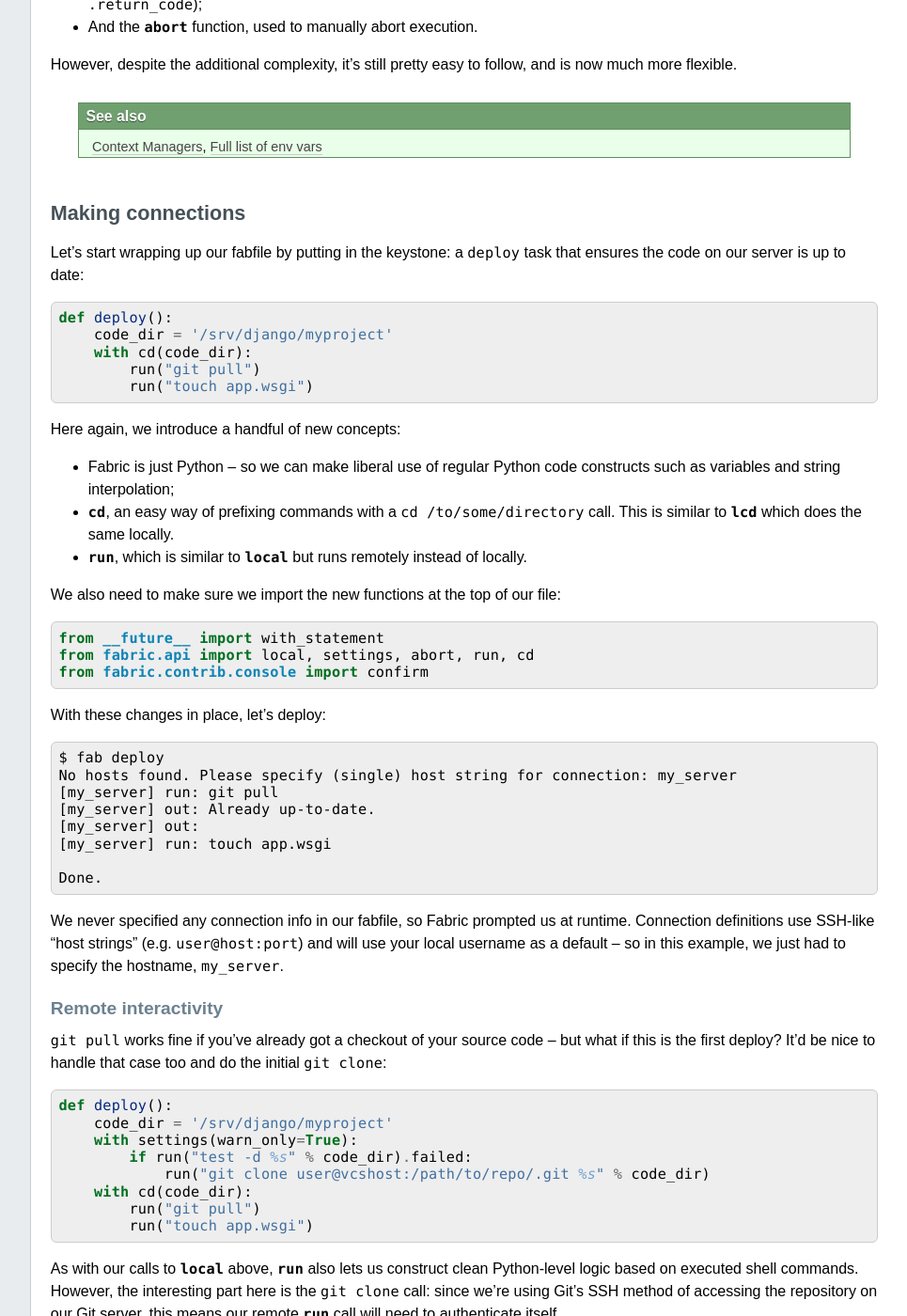
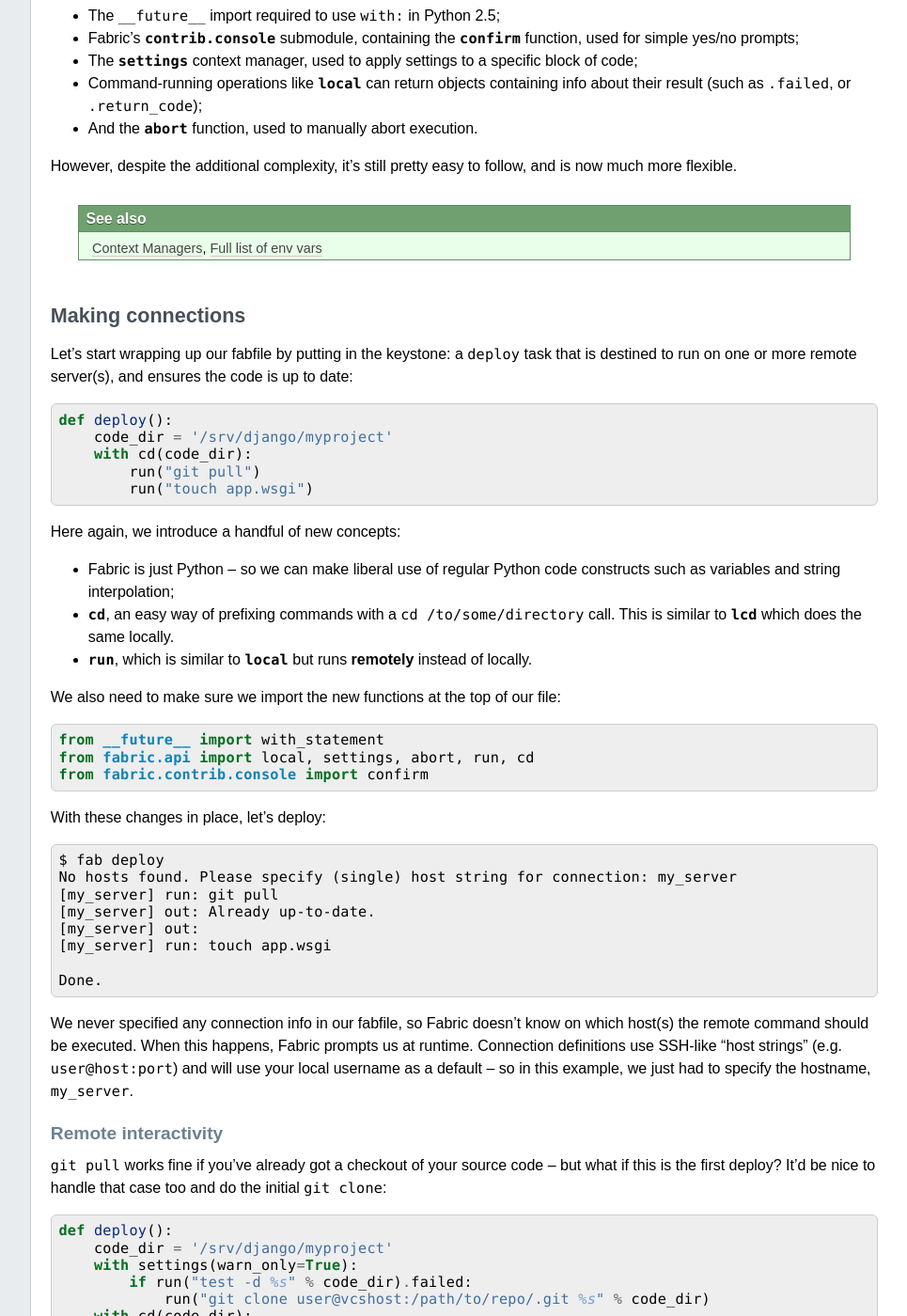
Before and after one commit to fabric/fabric, a Sphinx documentation site: the page built from docs/tutorial.rst, in a window 1280 px wide and 1400 px high, scrolled down 4910 px. Shown: the whole window at 94% size, without its empty margins (224-1189 px from the left). Built offline with Sphinx 7.4.7, drawn with Linux system fonts in a browser that asks for light colours; the version number could not be read and is left out; some of the changed text lies outside the part shown.

Commit message:
Explain things a bit more.

```diff
--- a/docs/tutorial.rst
+++ b/docs/tutorial.rst
@@ -99,8 +99,14 @@
 Fabric's API, which contains functions (or **operations**) for executing shell
 commands, transferring files, and so forth.
 
-Let's build a hypothetical Web application fabfile. Fabfiles usually work best
-at the root of a project::
+Let's build a hypothetical Web application fabfile. This example scenario is
+as follows: The Web application is managed via Git on a remote host
+``vcshost``. On ``localhost``, we have a local clone of said Web application.
+When we push changes back to ``vcshost``, we want to be able to immediately
+install these changes on a remote host ``my_server`` in an automated fashion.
+We will do this by automating the local and remote Git commands.
+
+Fabfiles usually work best at the root of a project::
 
     .
     |-- __init__.py
@@ -262,7 +268,8 @@
 ==================
 
 Let's start wrapping up our fabfile by putting in the keystone: a ``deploy``
-task that ensures the code on our server is up to date::
+task that is destined to run on one or more remote server(s), and ensures the
+code is up to date::
 
     def deploy():
         code_dir = '/srv/django/myproject'
@@ -278,7 +285,7 @@
   /to/some/directory`` call. This is similar to  `~fabric.context_managers.lcd`
   which does the same locally.
 * `~fabric.operations.run`, which is similar to `~fabric.operations.local` but
-  runs remotely instead of locally.
+  runs **remotely** instead of locally.
 
 We also need to make sure we import the new functions at the top of our file::
 
@@ -297,10 +304,12 @@
 
     Done.
 
-We never specified any connection info in our fabfile, so Fabric prompted us at
-runtime. Connection definitions use SSH-like "host strings" (e.g.
-``user@host:port``) and will use your local username as a default -- so in this
-example, we just had to specify the hostname, ``my_server``.
+We never specified any connection info in our fabfile, so Fabric doesn't know
+on which host(s) the remote command should be executed. When this happens,
+Fabric prompts us at runtime. Connection definitions use SSH-like "host
+strings" (e.g. ``user@host:port``) and will use your local username as a
+default -- so in this example, we just had to specify the hostname,
+``my_server``.
 
 
 Remote interactivity
```
Also changed, not shown: other parts of docs/tutorial.rst (+3 -3 lines).
